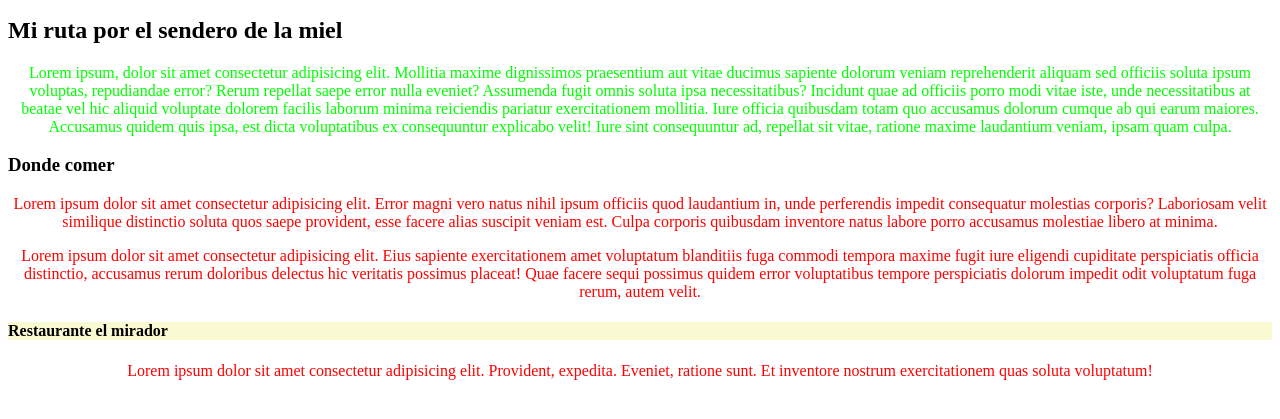
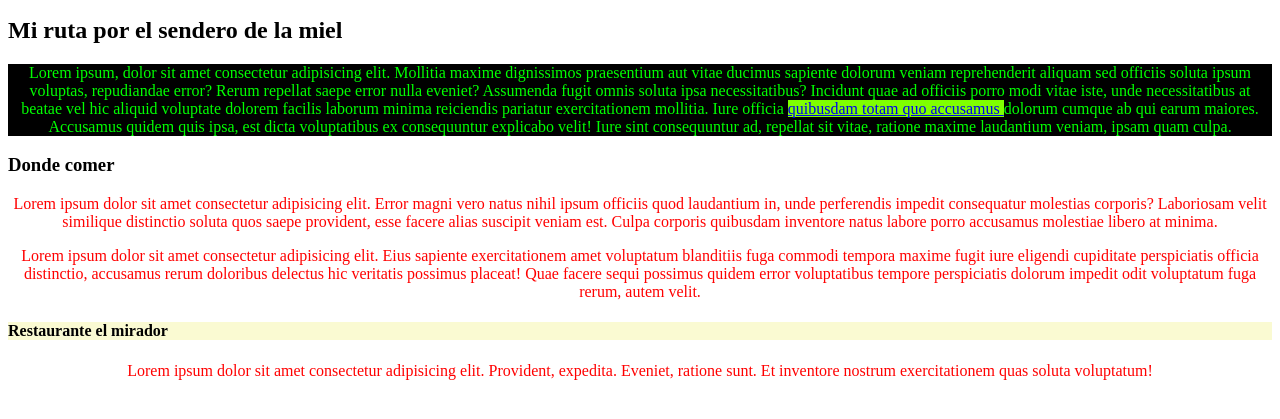
Before and after one commit to smatval0712/LMGSI, a plain HTML site: page CSS/Ejemplos clase/avanzados.html in a window 1280 px wide. Shown: the part 137-556 px from the top of the page. Drawn offline with Linux system fonts and the light colour scheme.

Commit message:
nuevos ejemplos css avanzados

```diff
--- a/CSS/Ejemplos clase/avanzados.css
+++ b/CSS/Ejemplos clase/avanzados.css
@@ -2,9 +2,23 @@
 
 
 /*atributos*/
-[title]{
+abbr[title]{
     background-color: red;
 }
+/*que una etiqueta tenga un atributo title QUE SE LLAME PENDIENTE*/
+[title="pendiente"] {
+    background-color: black;
+}
+
+/* que una etiqueta tenga un atributo title QUE CONTENGA LA PALABRA PENDIENTE*/
+[title*="pendiente"] {
+    background-color: black;
+}
+/*cuando el atributo href de una etiqueta a TERMINE EN PDF*/
+[href$=".pdf"]{
+    background-color: chartreuse;
+}
+
 dfn[title]{
     background-color: pink;
 }
--- a/CSS/Ejemplos clase/avanzados.html
+++ b/CSS/Ejemplos clase/avanzados.html
@@ -12,7 +12,7 @@
     <p><dfn title="loremzo">Lorem</dfn> ipsum dolor sit amet consectetur adipisicing elit. Laborum, dolorum? Inventore consequuntur culpa repellat unde alias repudiandae doloribus velit aliquid magnam ad impedit molestiae et, est in a nesciunt doloremque dolore iste praesentium quos rerum. Quis autem molestiae ad laboriosam architecto accusantium voluptate distinctio repellendus adipisci. Consequatur dignissimos est tempora!</p>
     <article>
         <h2>Mi ruta por el sendero de la miel</h2>
-        <p>Lorem ipsum, dolor sit amet consectetur adipisicing elit. Mollitia maxime dignissimos praesentium aut vitae ducimus sapiente dolorum veniam reprehenderit aliquam sed officiis soluta ipsum voluptas, repudiandae error? Rerum repellat saepe error nulla eveniet? Assumenda fugit omnis soluta ipsa necessitatibus? Incidunt quae ad officiis porro modi vitae iste, unde necessitatibus at beatae vel hic aliquid voluptate dolorem facilis laborum minima reiciendis pariatur exercitationem mollitia. Iure officia quibusdam totam quo accusamus dolorum cumque ab qui earum maiores. Accusamus quidem quis ipsa, est dicta voluptatibus ex consequuntur explicabo velit! Iure sint consequuntur ad, repellat sit vitae, ratione maxime laudantium veniam, ipsam quam culpa.</p>
+        <p title="pendiente de hacer">Lorem ipsum, dolor sit amet consectetur adipisicing elit. Mollitia maxime dignissimos praesentium aut vitae ducimus sapiente dolorum veniam reprehenderit aliquam sed officiis soluta ipsum voluptas, repudiandae error? Rerum repellat saepe error nulla eveniet? Assumenda fugit omnis soluta ipsa necessitatibus? Incidunt quae ad officiis porro modi vitae iste, unde necessitatibus at beatae vel hic aliquid voluptate dolorem facilis laborum minima reiciendis pariatur exercitationem mollitia. Iure officia <a href="mifichero.pdf">quibusdam totam quo accusamus </a>dolorum cumque ab qui earum maiores. Accusamus quidem quis ipsa, est dicta voluptatibus ex consequuntur explicabo velit! Iure sint consequuntur ad, repellat sit vitae, ratione maxime laudantium veniam, ipsam quam culpa.</p>
         <h3>Donde comer</h3>
         <p>Lorem ipsum dolor sit amet consectetur adipisicing elit. Error magni vero natus nihil ipsum officiis quod laudantium in, unde perferendis impedit consequatur molestias corporis? Laboriosam velit similique distinctio soluta quos saepe provident, esse facere alias suscipit veniam est. Culpa corporis quibusdam inventore natus labore porro accusamus molestiae libero at minima.</p>
         <p>Lorem ipsum dolor sit amet consectetur adipisicing elit. Eius sapiente exercitationem amet voluptatum blanditiis fuga commodi tempora maxime fugit iure eligendi cupiditate perspiciatis officia distinctio, accusamus rerum doloribus delectus hic veritatis possimus placeat! Quae facere sequi possimus quidem error voluptatibus tempore perspiciatis dolorum impedit odit voluptatum fuga rerum, autem velit.</p>
```
